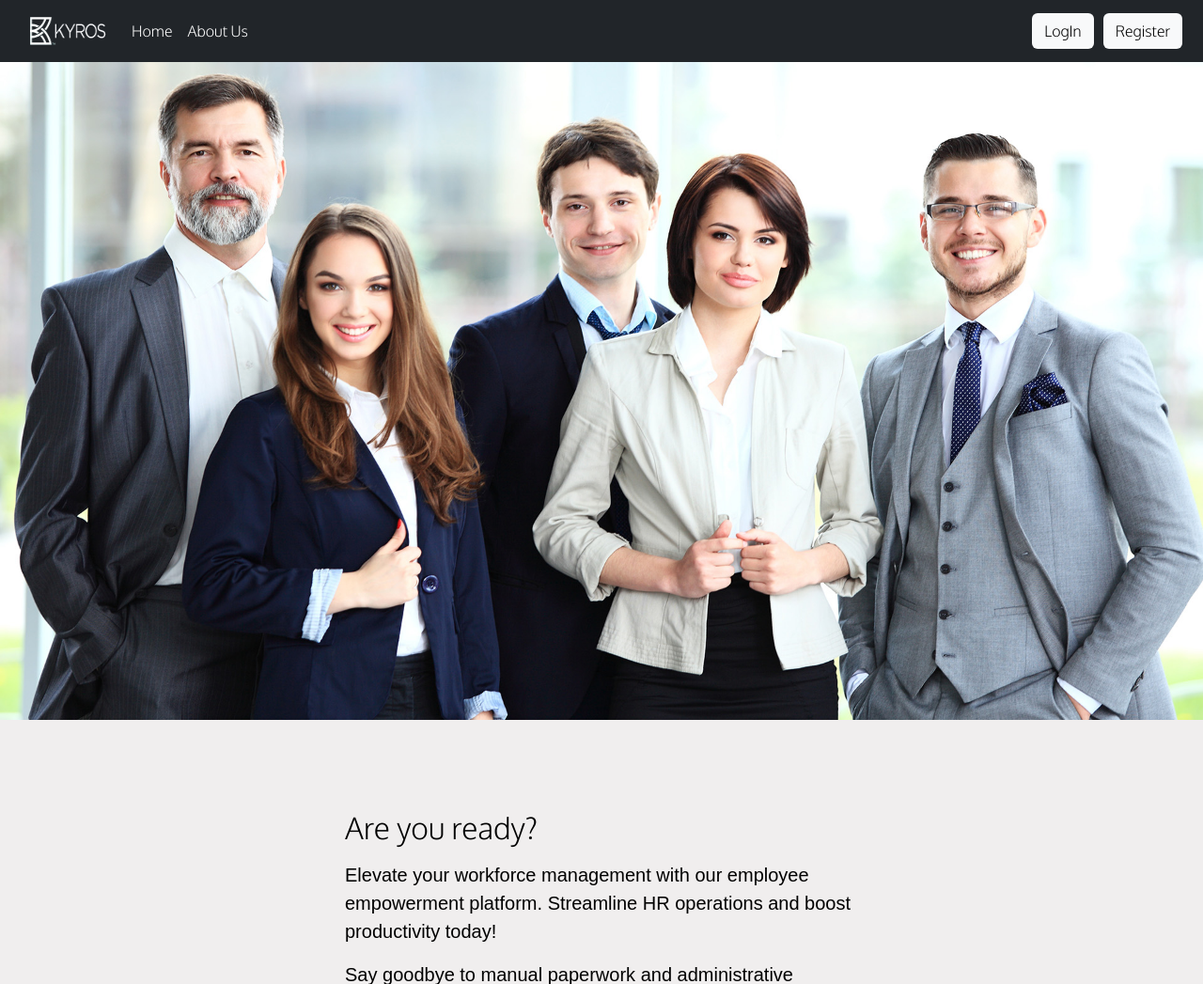
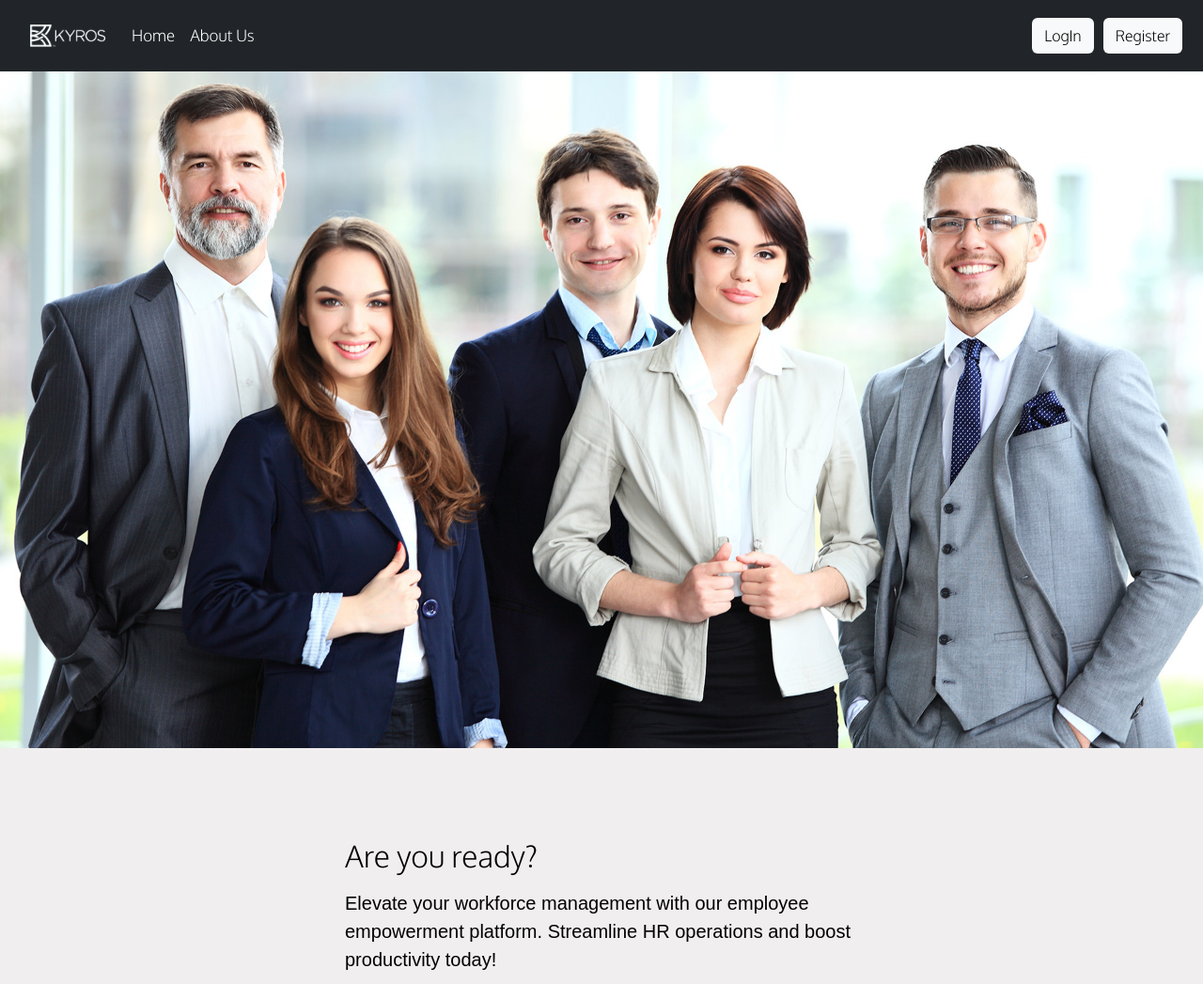
Before and after one commit to Dayasuvagiya/Happy-health, a Django app: page / in a window 1280 px wide. Shown: the top 1047 px of the page at 94% size. Run offline with Django 4.2, Linux system fonts and the light colour scheme; some libraries are stand-ins or nearby versions; some web fonts are replaced.

Commit message:
- Change main image - change image height to auto - Add if statment in message JS code

```diff
--- a/employe/static/css/style.css
+++ b/employe/static/css/style.css
@@ -23,7 +23,7 @@ p {
 
 .main_image {
     width: 100%;
-    height: 700px;
+    height: auto
 }
 
 /* Testimonial Section in home page */
@@ -114,6 +114,19 @@ p {
     color: black;
 }
 
+.logo-image{
+    width:120px;
+    height:auto
+}
+
+.navbar-main{
+    height: 60px;
+}
+
+.nav-link{
+    font-size: 17px;
+}
+
 /* Main Footer */
 
 .footer-follow{
@@ -140,7 +153,7 @@ i{
 
 .image-custom{
     width: 80%;
-    height: 90%;
+    height: auto;
     display: flex;
     flex-direction: column;
     justify-content: center;
--- a/templates/base.html
+++ b/templates/base.html
@@ -22,6 +22,7 @@
   <!-- Minified CSS -->
   <link rel="stylesheet" href="{% static 'css/style.css' %}">
 </head>
+
 <body>
 
   {% include 'navbar.html' %}
@@ -48,12 +49,15 @@
   </main>
 
   {% include 'footer.html' %}
-<!--Javascript to remove messages-->
+  <!--Javascript to remove messages-->
+  <!--Javascript to remove messages-->
   <script>
     setTimeout(function () {
       let messages = document.getElementById('msg');
-      let alert = new bootstrap.Alert(messages);
-      alert.close();
+      if (messages) {
+        let alert = new bootstrap.Alert(messages);
+        alert.close();
+      }
     }, 3000);
   </script>
 
@@ -66,4 +70,5 @@
   <script src="https://kit.fontawesome.com/670bc76ec2.js" crossorigin="anonymous"></script>
 
 </body>
+
 </html>
--- a/templates/navbar.html
+++ b/templates/navbar.html
@@ -3,8 +3,8 @@
 
 <!--Navebar-->
 <nav class="navbar navbar-expand-lg bg-dark">
-  <div class="container-fluid">
-    <img src="{% static 'images/kyros_logo.png' %}" style="width:120px;height:50px;" alt="kyros logo">
+  <div class="container-fluid navbar-main">
+    <img src="{% static 'images/kyros_logo.png' %}" class="logo-image" alt="kyros logo">
     <button class="navbar-toggler bg-white" type="button" data-bs-toggle="collapse"
       data-bs-target="#navbarSupportedContent" aria-controls="navbarSupportedContent" aria-expanded="false"
       aria-label="Toggle navigation">
```
Also changed, not shown: templates/employe/main.html (+4 -4 lines), documentation/images/kyros.png.
